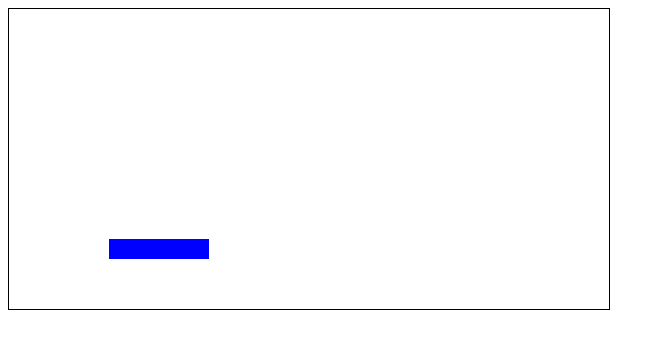
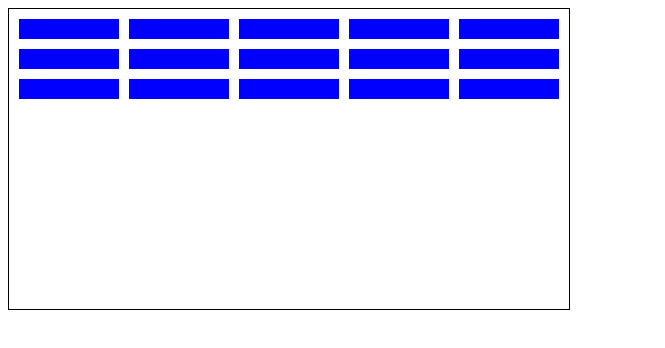
Before and after one commit to ayushicodes/Breakout, a plain HTML site: page index.html in a window 1280 px wide. Shown: the whole page, without its empty margins (0-665 px from the left). Drawn offline with Linux system fonts and the light colour scheme.

Commit message:
all blocks created

```diff
--- a/app.js
+++ b/app.js
@@ -1,14 +1,44 @@
 let grid = document.querySelector('.grid')
+const blockWidth = 100
+const blockHeight = 20
 
-
-
-function addBlock() {
-    const block = document.createElement('div')
-    block.classList.add('block')
-    block.style.left = '100px'
-    block.style.bottom = '50px'
-
-    grid.appendChild(block)
+class Block {
+    constructor(xAxis, yAxis) {
+        this.bottomLeft = [xAxis, yAxis]
+        this.bottomRight = [xAxis + blockWidth, yAxis]
+        this.topRight = [xAxis + blockWidth, yAxis + blockHeight]
+        this.topLeft = [xAxis, yAxis + blockHeight]
+    }
 }
 
-addBlock()
+//all my blocks
+const blocks = [
+    new Block(10, 270),
+    new Block(120, 270),
+    new Block(230, 270),
+    new Block(340, 270),
+    new Block(450, 270),
+    new Block(10, 240),
+    new Block(120, 240),
+    new Block(230, 240),
+    new Block(340, 240),
+    new Block(450, 240),
+    new Block(10, 210),
+    new Block(120, 210),
+    new Block(230, 210),
+    new Block(340, 210),
+    new Block(450, 210),
+]
+
+//draw my blocks
+function addBlocks() {
+    for (let i = 0; i < blocks.length; i++) {
+        const block = document.createElement('div')
+        block.classList.add('block')
+        block.style.left = blocks[i].bottomLeft[0] + 'px'
+        block.style.bottom = blocks[i].bottomLeft[1] + 'px'
+        grid.appendChild(block)
+        console.log(blocks[i].bottomLeft)
+    }
+}
+addBlocks()
--- a/style.css
+++ b/style.css
@@ -1,7 +1,9 @@
 .grid {
+    display: flex;
+    flex-wrap: wrap;
     position: absolute;
     height: 300px;
-    width: 600px;
+    width: 560px;
     border: 1px solid black;
 }
 
```
